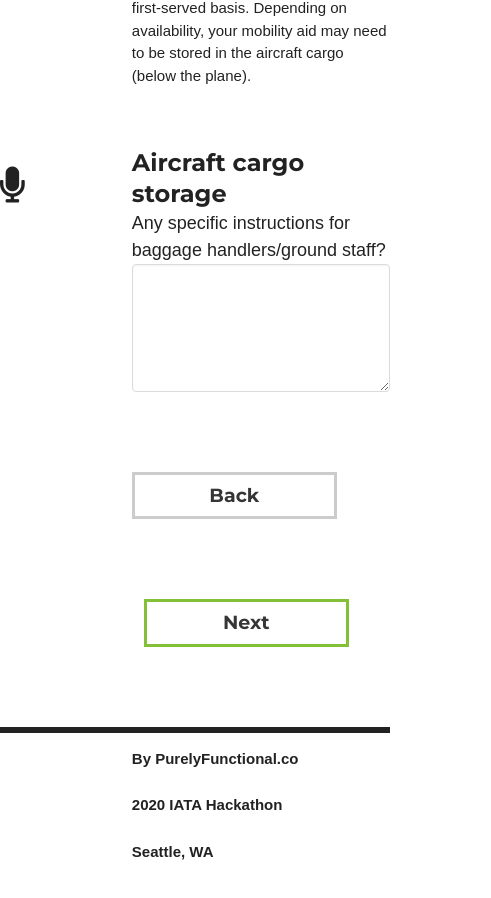
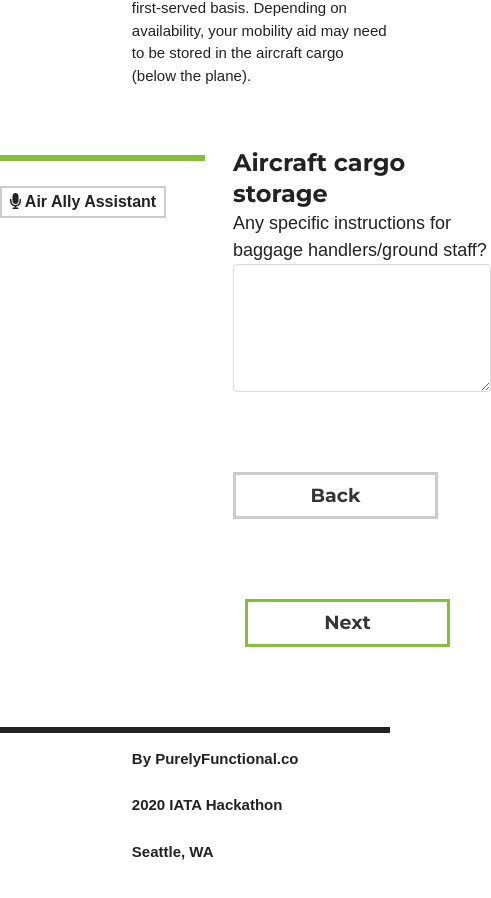
Before and after one commit to AirshipCMS/air-a11y, a React (Create React App) app: page /mobility-aid-storage in a window 390 px wide. Shown: the part 2131-3029 px from the top of the page, 491 px wide, since content can reach past the window. Built offline with nearby package versions, Linux system fonts and the light colour scheme; no server answers; a web font is replaced by a local one.

Commit message:
mobility aid storage page, cleaned up

```diff
--- a/src/components/SpeechInput.js
+++ b/src/components/SpeechInput.js
@@ -45,9 +45,7 @@ export default ({setText}) => {
   return (
     <div className={`air-ally-assistant-container air-ally-assistant-speechinput-container ${listening ? 'air-ally-assistant-container-listening':''}`}>
       <div className={`speech-button ${listening ? 'speech-button-listening':''}`} onClick={listen}>
-        <div className="tile">
-          <h1><i className="fa fa-microphone"></i></h1>
-        </div>
+        <span className="speech-button-text"><i class="fas fa-microphone"></i> Air Ally Assistant</span>
       </div>
     </div>
   )
--- a/src/screens/MobilityAidStorage.js
+++ b/src/screens/MobilityAidStorage.js
@@ -231,7 +231,9 @@ export default () => {
         <section className="section">
           <div className="question">
             <div className="question-left">
-              <SpeechInput setText={text => updateForm('instructions', text)}/>
+              <div className="help-text">
+                <SpeechInput setText={text => updateForm('instructions', text)}/>
+              </div>
             </div>
             <div className="question-right">
               <h2>Aircraft cargo storage</h2>
```
